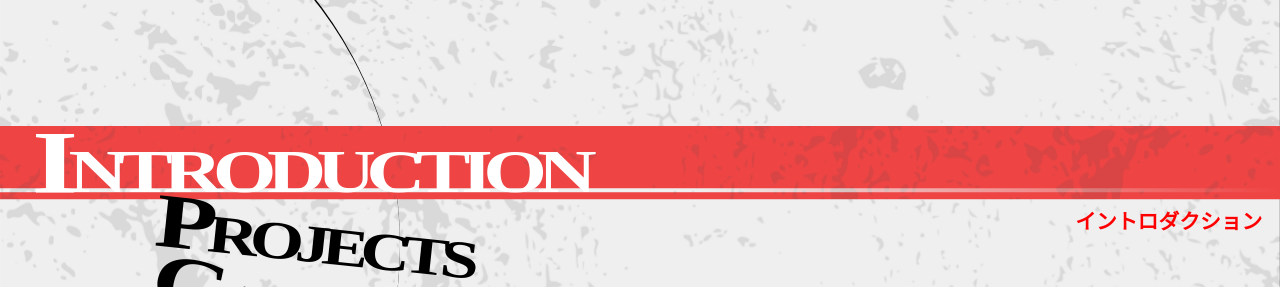
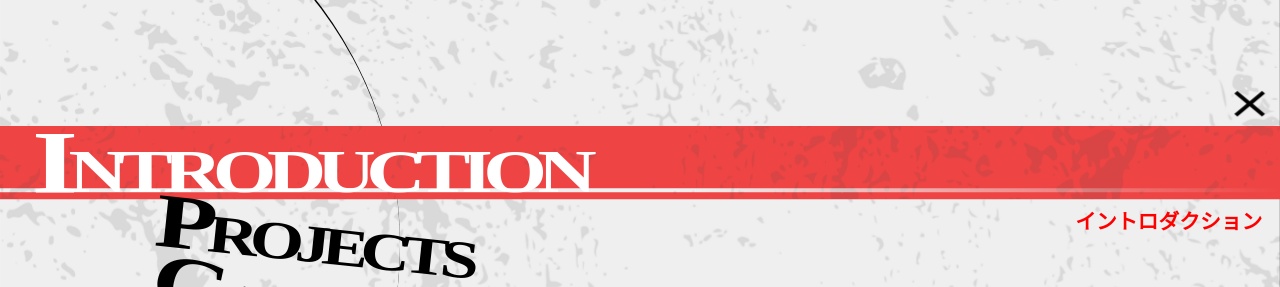
Before and after one commit to lluuvvii/my-personal-web-nextjs, a Next.js app: page /menutest in a window 1280 px wide. Shown: the part 155-442 px from the top of the page. Built offline with nearby package versions, Linux system fonts and the light colour scheme.

Commit message:
add close button

```diff
--- a/src/app/components/selectMenu/Menus.tsx
+++ b/src/app/components/selectMenu/Menus.tsx
@@ -3,6 +3,7 @@
 import { useState, useEffect, useRef } from 'react'
 import { domAnimation, LazyMotion, m, motion } from 'framer-motion'
 import { Box, Typography } from '@mui/material'
+import { CloseSharp } from '@mui/icons-material'
 import { useRouter } from 'next/navigation'
 import Image from 'next/image'
 
@@ -202,6 +203,22 @@ export default function SelectMenu() {
                     </Box>
                     <Box
                       component={motion.div}
+                      initial={{ opacity: 0, x: '100%', scaleX: 3, scaleY: 2.5 }}
+                      animate={{ opacity: 1, x: '-120%' }}
+                      transition={{
+                        ease: 'easeInOut',
+                        duration: 0.2
+                      }}
+                      sx={{
+                        position: 'absolute',
+                        bottom: '120%',
+                        translate: '0% 0%',
+                        right: '0vw',
+                      }}>
+                      <CloseSharp color='info' sx={{ color: 'black', fontSize: { xs: '0.5rem', sm: '0.7rem', md: '0.9rem', lg: '1.1rem', xl: '1.3rem' } }} />
+                    </Box>
+                    <Box
+                      component={motion.div}
                       initial={{ opacity: 0, x: '100%' }}
                       animate={{ opacity: 1, x: '0%' }}
                       transition={{
```
